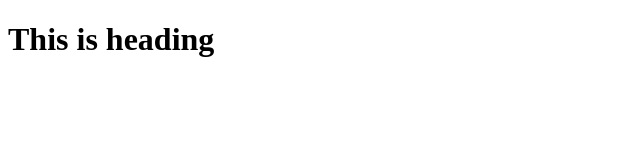
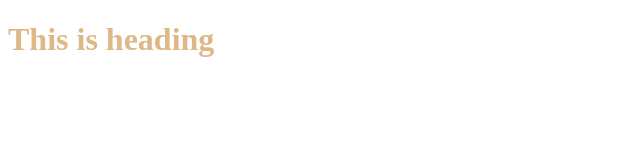
Before and after one commit to Csengupta1101/Full_Stack_Development, a plain HTML site: page cascading.html in a window 1280 px wide. Shown: the whole page, without its empty margins (0-640 px from the left). Drawn offline with Linux system fonts and the light colour scheme.

Commit message:
file edit commit

```diff
--- a/cascading.css
+++ b/cascading.css
@@ -1,5 +1,5 @@
 h1{
-    color: black;
+    color:burlywood !important;
 }
 .h1{
     color: aqua;
```
